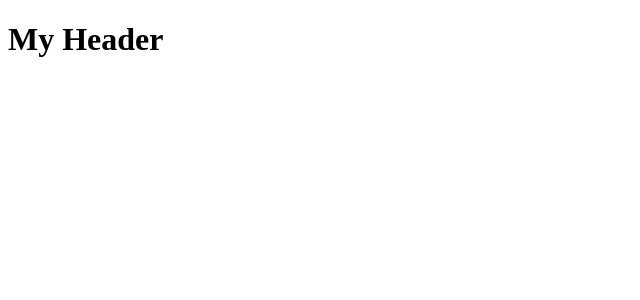
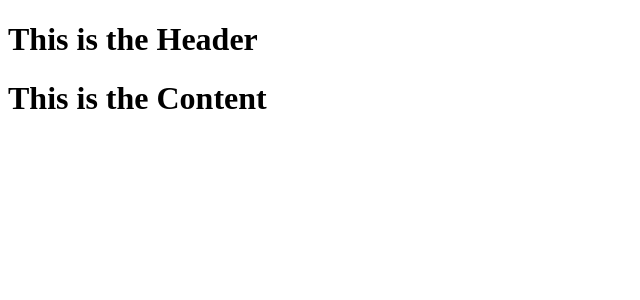
Before and after one commit to mjahanseir/WebDeveloping, a React (Create React App) app in the folder LO1_2_React/myreact/: page / in a window 1280 px wide. Shown: the top 300 px of the page, without its empty margins (0-640 px from the left). Built offline with nearby package versions, Linux system fonts and the light colour scheme; the HTML template or start-up script is replaced by a standard one.

Commit message:
add two elements to react

```diff
--- a/LO1_2_React/myreact/src/App.jsx
+++ b/LO1_2_React/myreact/src/App.jsx
@@ -1,12 +1,33 @@
 import React, {Component} from "react";
 
 class App extends Component{
+    constructor(props) {
+        super(props);
+    }
     render() {
         return (
-            <h1>
-                My Header
-            </h1>
+            <div>
+              <Header/>
+                <Content/>
+            </div>
+
         );
     }
 }
+
+class Header extends Component{
+    render(){
+        return (
+            <h1> This is the Header </h1>
+        );
+    }
+}
+class Content extends Component{
+    render(){
+        return (
+            <h1> This is the Content </h1>
+        );
+    }
+}
+
 export default App;
--- a/LO1_2_React/myreact/src/index.js
+++ b/LO1_2_React/myreact/src/index.js
@@ -2,6 +2,6 @@ import React from "react";
 import ReactDOM from 'react-dom';
 import App from './App';
 ReactDOM.render(
-    <App /> ,
+    <App headerProp="Header" contentProp="Content"/> ,
     document.getElementById('root')
 )
```
